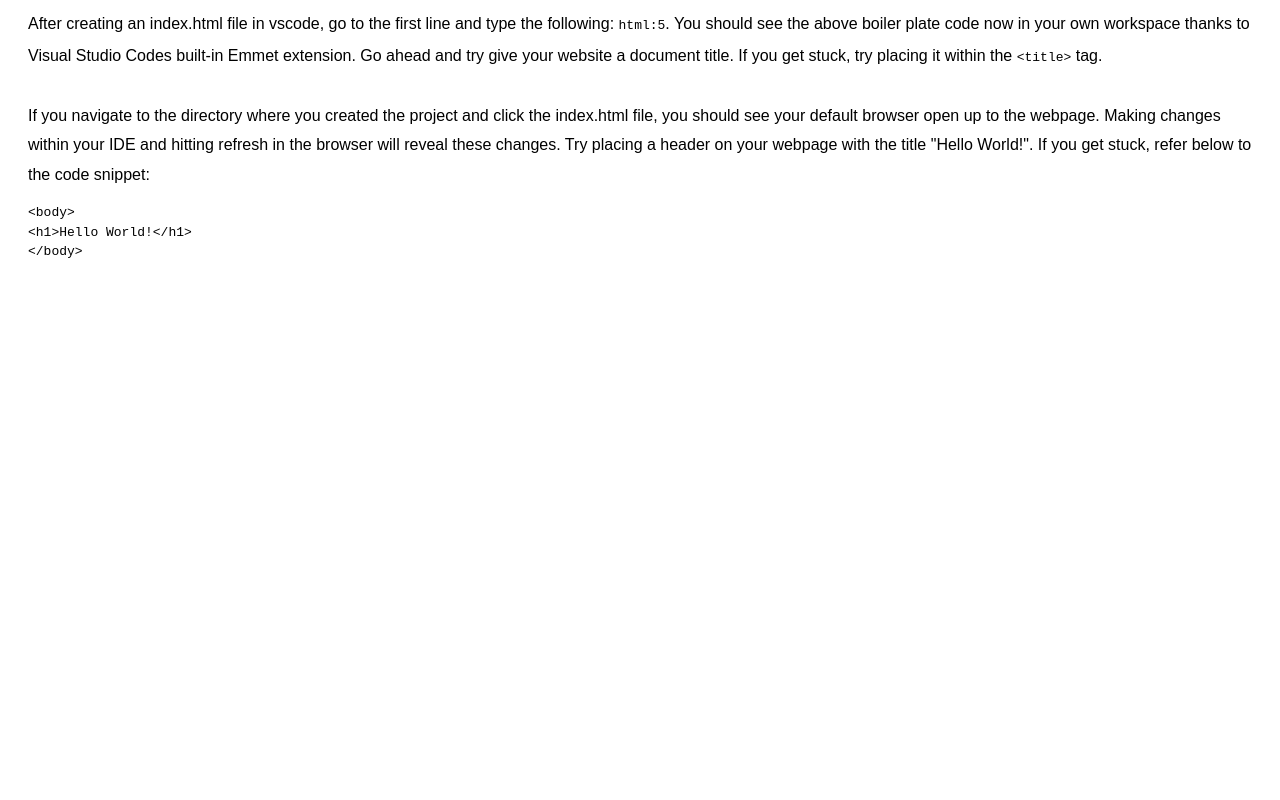
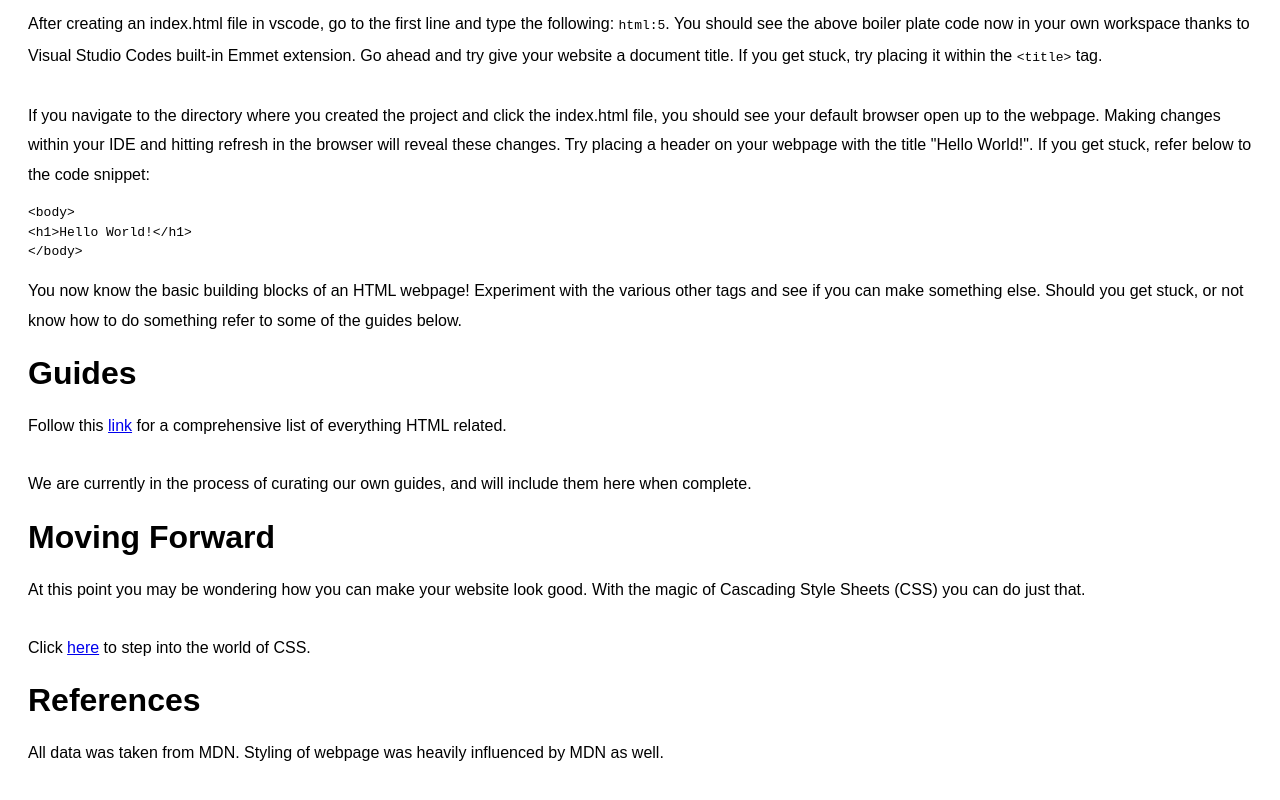
Before and after one commit to mhz-777/FCC-Technical-Documentation-Page, a plain HTML site: page index.html in a window 1280 px wide. Shown: the part 1300-2100 px from the top of the page. Before the commit the page ends 1590 px from the top, so only its background shows below. Drawn offline with Linux system fonts and the light colour scheme.

Commit message:
Completed markup for documentation page

```diff
--- a/index.html
+++ b/index.html
@@ -26,11 +26,13 @@
             <a href="#">HTML</a>
             <a href="#">Key Resources</a>
             <a href="#">Get Started</a>
+            <a href="#">Guides</a>
+            <a href="#">Moving Forward</a>
         </div>
     </nav>
     <main id="main-doc">
         <section class="main-section" id="HTML:_HyperText_Markup_Language">
-            <header>HTML: HyperText Markup Language</header>
+            <header class="first-header">HTML: HyperText Markup Language</header>
             <article class="section-content">
                 <p class="content">
                     <strong>HTML</strong> (HyperText Markup Language) is the most basic building block of the Web.
@@ -104,6 +106,35 @@
                 <code>&lth1&gtHello World!&lt/h1&gt</code>
                 <code>&lt/body&gt</code>
             </p>
+            <p class="content">
+                You now know the basic building blocks of an HTML webpage! Experiment with the various other tags and see if you can make something else.
+                Should you get stuck, or not know how to do something refer to some of the guides below.
+            </p>
+        </section>
+        <section class="main-section" id="Guides">
+            <header>Guides</header>
+            <p class="content">
+                Follow this <a href="https://developer.mozilla.org/en-US/docs/Glossary/HTML" target="_blank">link</a> for a comprehensive list of everything HTML related.
+            </p>
+            <p class="content">
+                We are currently in the process of curating our own guides, and will include them here when complete.
+            </p>
+        </section>
+        <section class="main-section" id="Moving_Forward">
+            <header>Moving Forward</header>
+            <p class="content">
+                At this point you may be wondering how you can make your website look good. With the magic of Cascading Style Sheets (CSS)
+                you can do just that.
+            </p>
+            <p class="content">
+                Click <a href="https://developer.mozilla.org/en-US/docs/Web/CSS" target="_blank">here</a> to step into the world of CSS.
+            </p>
+        </section>
+        <section class="main-section" id="References">
+            <header>References</header>
+            <p class="content">
+                All data was taken from MDN. Styling of webpage was heavily influenced by MDN as well.
+            </p>
         </section>
     </main>
 </body>
```
